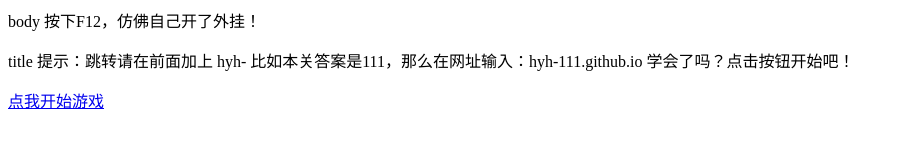
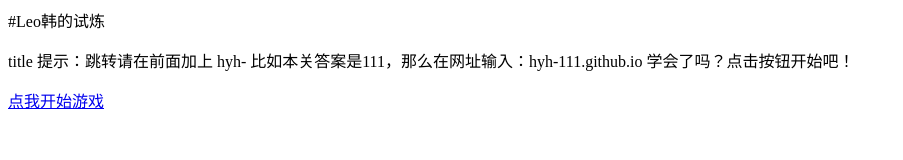
Before and after one commit to hyh-cdgame/hyh-cdgame.github.io, a plain HTML site: page index.html in a window 1280 px wide. Shown: the whole page, without its empty margins (0-903 px from the left). Drawn offline with Linux system fonts and the light colour scheme.

Commit message:
Update index.html

```diff
--- a/index.html
+++ b/index.html
@@ -5,7 +5,7 @@
 </head>
 
 <body>
-<p>body 按下F12，仿佛自己开了外挂！</p>
+#Leo韩的试炼
 <p>title 提示：跳转请在前面加上 hyh-  比如本关答案是111，那么在网址输入：hyh-111.github.io  学会了吗？点击按钮开始吧！</p>
 </body>
 <a href="ks1.github.io" class="stretched-link">点我开始游戏</a>
```
